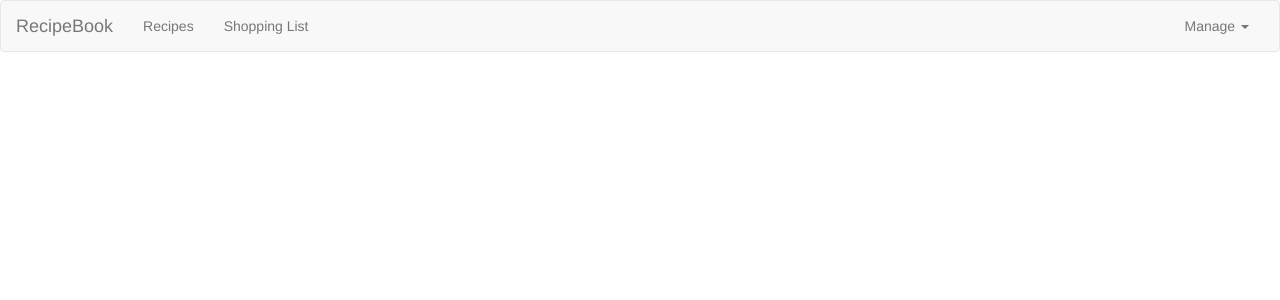
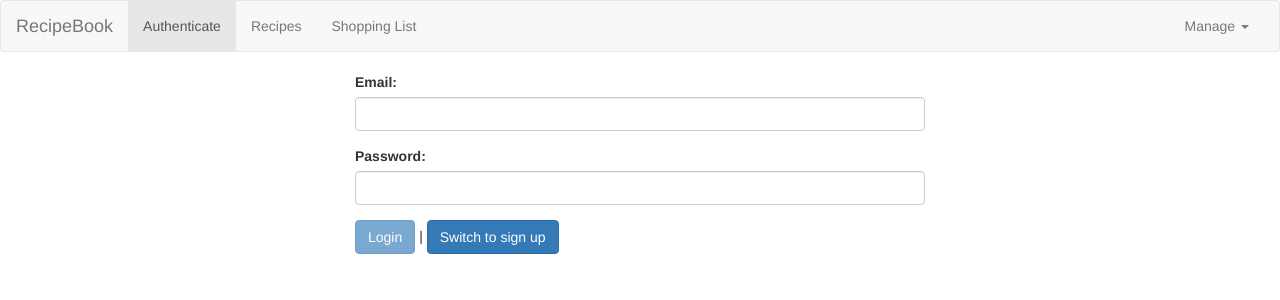
Before and after one commit to NicholasHorta/mx-ang-2020, an Angular app: page /auth in a window 1280 px wide. Before the commit this address led to /. Shown: the top 300 px of the page. Built offline with nearby package versions, Linux system fonts and the light colour scheme.

Commit message:
Pre 298 - Sending Login Requests

```diff
--- a/src/app/app-routing.module.ts
+++ b/src/app/app-routing.module.ts
@@ -1,5 +1,6 @@
 import { NgModule } from '@angular/core';
 import { RouterModule, Routes } from '@angular/router';
+import { AuthComponent } from './auth/auth.component';
 import { RecipeDetailComponent } from './components/recipes/recipe-detail/recipe-detail.component';
 import { RecipeEditComponent } from './components/recipes/recipe-edit/recipe-edit.component';
 import { RecipeResolverService } from './components/recipes/recipe-resolver.service';
@@ -17,7 +18,8 @@
       { path: ":id/edit", component: RecipeEditComponent, resolve: [RecipeResolverService] },
     ]
   },
-  { path: "shopping-list", component: ShoppingListComponent }
+  { path: "shopping-list", component: ShoppingListComponent },
+  { path: "auth", component: AuthComponent },
 ];
 
 @NgModule({
--- a/src/app/app.module.ts
+++ b/src/app/app.module.ts
@@ -16,6 +16,8 @@
 import { RecipeStartComponent } from './components/recipes/recipe-start/recipe-start.component';
 import { RecipeEditComponent } from './components/recipes/recipe-edit/recipe-edit.component';
 import { RecipeService } from './components/recipes/recipe.service';
+import { AuthComponent } from './auth/auth.component';
+import { SpinnerComponent } from './shared/spinner/spinner/spinner.component';
 
 @NgModule({
   declarations: [
@@ -29,7 +31,9 @@
     ShoppingListComponent,
     DropdownDirective,
     RecipeStartComponent,
-    RecipeEditComponent
+    RecipeEditComponent,
+    AuthComponent,
+    SpinnerComponent
   ],
   imports: [
     BrowserModule,
--- /dev/null
+++ b/src/app/auth/auth.component.html
@@ -0,0 +1,25 @@
+<div class="row">
+    <div *ngIf="this.error" class="alert alert-danger">
+        <p>{{error}}</p>
+    </div>
+    <div *ngIf="isLoading" style="text-align: center;">
+        <app-spinner></app-spinner>
+    </div>
+    <div class="col-xs-12 col-md-6 col-md-offset-3">
+        <form (ngSubmit)="onSubmit(authForm)" #authForm="ngForm" *ngIf="!isLoading">
+            <div class="form-group">
+                <label for="email">Email:</label>
+                <input type="email" id="email" class="form-control" ngModel name="email" required email>
+            </div>
+            <div class="form-group">
+                <label for="">Password:</label>
+                <input type="password" id="password" class="form-control" ngModel name="password" required minlength="6">
+            </div>
+            <div>
+                <button class="btn btn-primary" type="submit" [disabled]="authForm.invalid">{{isLoginMode ? 'Login' : 'Sign up'}}</button>
+            |
+                <button class="btn btn-primary" type="button" (click)="onSwitchMode()">Switch to {{isLoginMode ? 'sign up' : 'login'}}</button>
+            </div>
+        </form>
+    </div>
+</div>
--- /dev/null
+++ b/src/app/auth/auth.component.ts
@@ -0,0 +1,43 @@
+import { Component, OnInit } from '@angular/core';
+import { NgForm } from '@angular/forms';
+import { AuthService } from './auth.service';
+
+@Component({
+  selector: 'app-auth',
+  templateUrl: './auth.component.html'
+})
+export class AuthComponent implements OnInit {
+  constructor(private authService: AuthService) { }
+
+  isLoginMode: boolean = true;
+  isLoading: boolean = false;
+  error: string | null = null;
+  ngOnInit(): void {
+  }
+
+  onSwitchMode() {
+    this.isLoginMode = !this.isLoginMode;
+  }
+
+  onSubmit(form: NgForm) {
+    this.isLoading = true;
+    if (!form.valid) {
+      return;
+    };
+    if (this.isLoginMode) {
+      //..
+    } else {
+      const email = form.value.email;
+      const password = form.value.password;
+      this.authService.signUp(email, password).subscribe(resData => {
+        console.log(resData);
+        this.isLoading = false;
+      }, errorMsg => {
+        this.error = errorMsg;
+        this.isLoading = false;
+      });
+    }
+    form.reset();
+  }
+
+}
--- /dev/null
+++ b/src/app/auth/auth.service.ts
@@ -0,0 +1,41 @@
+import { HttpClient } from '@angular/common/http';
+import { Injectable } from '@angular/core';
+import { catchError } from 'rxjs/operators';
+import { throwError } from 'rxjs';
+
+interface AuthResponseData {
+  kind: string,
+  idToken: string,
+  email: string,
+  refreshToken: string,
+  expiresIn: string,
+  localId: string
+}
+
+@Injectable({
+  providedIn: 'root'
+})
+export class AuthService {
+
+  constructor(private http: HttpClient) { }
+
+  signUp(email: string, password: string) {
+    return this.http.post<AuthResponseData>('https://identitytoolkit.googleapis.com/v1/accounts:signUp?key=AIzaSyD2WWKhxQEkvxBa8BJ2rA5VWdF5nMHPZi0',
+      {
+        email,
+        password,
+        returnSecureToken: true
+      }).pipe(catchError(errorRes => {
+        let errorMessage = 'An unknown error occurred!'
+        if(!errorRes.error || !errorRes.error.error){
+          return throwError(errorMessage);
+        }
+        switch(errorRes.error.error.message){
+          case 'EMAIL_EXISTS':
+            errorMessage = "This error already exists within our database";
+            break;
+        }
+        return throwError(errorMessage);
+      }))
+  }
+}
--- a/src/app/components/header/header.component.html
+++ b/src/app/components/header/header.component.html
@@ -3,6 +3,9 @@
         <div class="navbar-header"><a routerLink="" class="navbar-brand">RecipeBook</a></div>
         <div class="collapse navbar-collapse">
             <ul class="nav navbar-nav">
+                <li routerLinkActive="active">
+                    <a routerLink="auth">Authenticate</a>
+                </li>
                 <li routerLinkActive="active">
                     <a routerLink="recipes">Recipes</a>
                 </li>
--- /dev/null
+++ b/src/app/shared/spinner/spinner/spinner.component.css
@@ -0,0 +1,35 @@
+.lds-ring {
+    display: inline-block;
+    position: relative;
+    width: 80px;
+    height: 80px;
+  }
+  .lds-ring div {
+    box-sizing: border-box;
+    display: block;
+    position: absolute;
+    width: 64px;
+    height: 64px;
+    margin: 8px;
+    border: 8px solid rgb(184, 0, 0);
+    border-radius: 50%;
+    animation: lds-ring 1.2s cubic-bezier(0.5, 0, 0.5, 1) infinite;
+    border-color: rgb(184, 0, 0) transparent transparent transparent;
+  }
+  .lds-ring div:nth-child(1) {
+    animation-delay: -0.45s;
+  }
+  .lds-ring div:nth-child(2) {
+    animation-delay: -0.3s;
+  }
+  .lds-ring div:nth-child(3) {
+    animation-delay: -0.15s;
+  }
+  @keyframes lds-ring {
+    0% {
+      transform: rotate(0deg);
+    }
+    100% {
+      transform: rotate(360deg);
+    }
+  }
--- /dev/null
+++ b/src/app/shared/spinner/spinner/spinner.component.ts
@@ -0,0 +1,22 @@
+import { Component, OnInit } from '@angular/core';
+
+@Component({
+  selector: 'app-spinner',
+  template: `
+    <div class="lds-ring">
+      <div></div>
+      <div></div>
+      <div></div>
+      <div></div>
+    </div>
+  `,
+  styleUrls: ['./spinner.component.css']
+})
+export class SpinnerComponent implements OnInit {
+
+  constructor() { }
+
+  ngOnInit(): void {
+  }
+
+}
```
